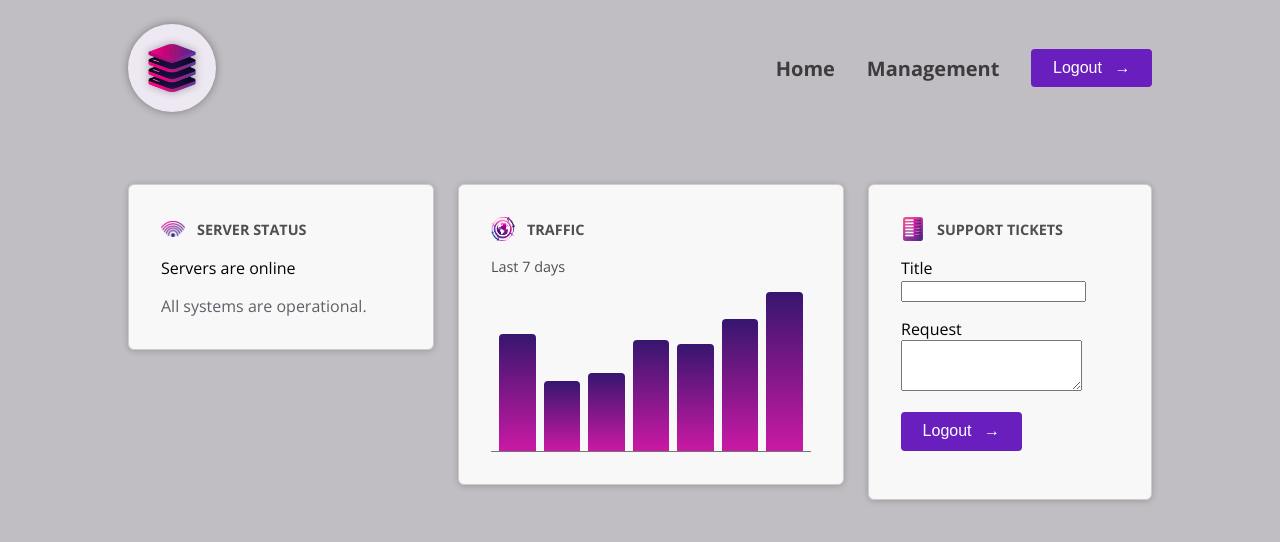
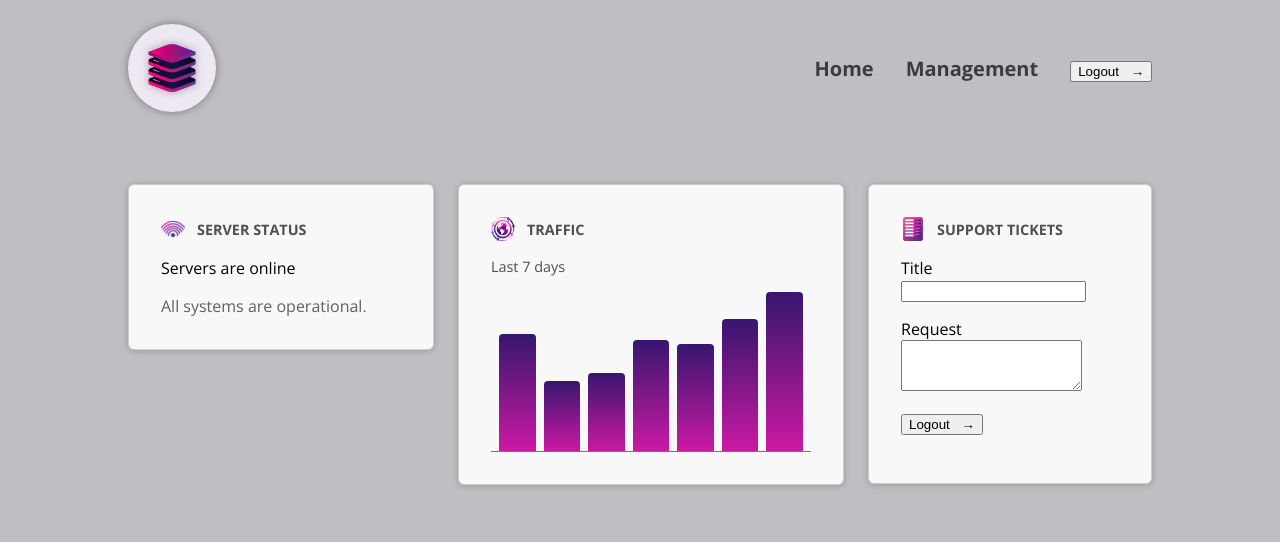
Before and after one commit to Devhunter16/Angular-Components-Templates-Practice, an Angular app: page / in a window 1280 px wide. Shown: the top 542 px of the page. Built offline with nearby package versions, Linux system fonts and the light colour scheme.

Commit message:
Removed some uneccessary styling here.

```diff
--- a/src/styles.css
+++ b/src/styles.css
@@ -32,29 +32,3 @@ main {
     flex-direction: row;
   }
 }
-
-button {
-  display: inline-block;
-  padding: 0.65rem 1.35rem;
-  border-radius: 0.25rem;
-  font-size: 1rem;
-  text-align: center;
-  cursor: pointer;
-  background-color: #691ebe;
-  color: white;
-  border: none;
-}
-
-button:hover {
-  background-color: #551b98;
-}
-
-.icon {
-  display: inline-block;
-  margin-left: 0.5rem;
-  transition: transform 0.2s ease-in-out;
-}
-
-button:hover .icon {
-  transform: translateX(4px);
-}
```
